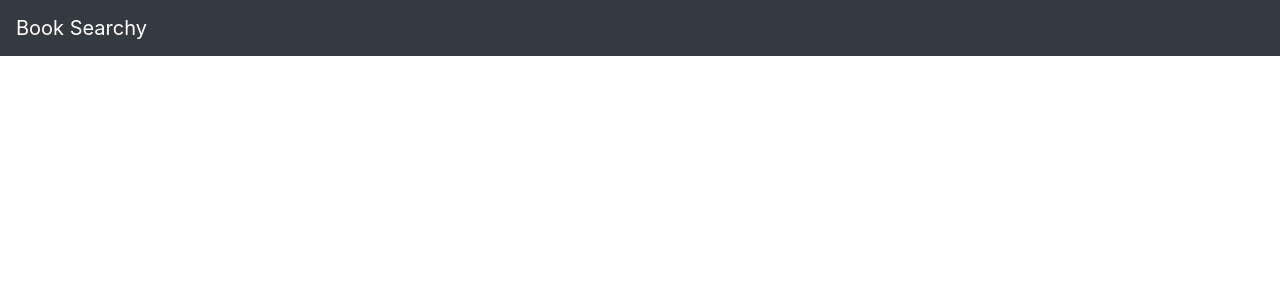
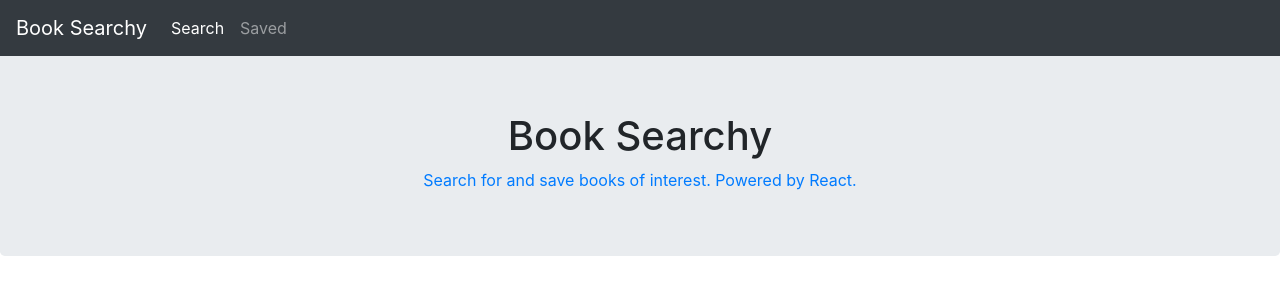
Before and after one commit to AndyFreire/book-searchy, a React (Create React App) app in the folder book-searchy/: page / in a window 1280 px wide. Shown: the top 300 px of the page. Built offline with nearby package versions, Linux system fonts and the light colour scheme.

Commit message:
added Jumbotron

```diff
--- a/book-searchy/src/App.js
+++ b/book-searchy/src/App.js
@@ -1,6 +1,7 @@
 import React, { useState } from "react";
 import API from "./utils/API";
-import Nav from "./components/Nav"
+import Nav from "./components/Nav";
+import Jumbotron from "./components/Jumbotron";
 
 function App(){
 
@@ -25,8 +26,8 @@ function App(){
   return (
     <div>
       <Nav />
-      {/* <Jumbotron />
-      <Container>
+      <Jumbotron />
+      {/*<Container>
         <Row>
           <Col size="md-12">
             <form>
--- /dev/null
+++ b/book-searchy/src/components/Jumbotron/index.js
@@ -0,0 +1,14 @@
+import React from "react";
+
+function Jumbotron() {
+  return (
+    <div className= "jumbotron text-center align-middle">
+      <h1 className="pt-5">Book Searchy</h1>
+      <a target="_blank" rel="noopener noreferrer" href="http://www.recipepuppy.com/about/api/">
+        Search for and save books of interest. Powered by React.
+      </a>
+    </div>
+  );
+}
+
+export default Jumbotron;
--- a/book-searchy/src/components/Nav/index.js
+++ b/book-searchy/src/components/Nav/index.js
@@ -1,13 +1,24 @@
 import React from "react";
 
 function Nav() {
-  return (
-    <nav className="navbar navbar-dark bg-dark">
-      <a className="navbar-brand" href="/">
-        Book Searchy
-      </a>
-    </nav>
-  );
+    return (
+        <nav className="navbar navbar-expand-md navbar-dark fixed-top bg-dark">
+            <a className="navbar-brand" href="#">Book Searchy</a>
+            <button className="navbar-toggler" type="button" data-toggle="collapse" data-target="#navbarCollapse" aria-controls="navbarCollapse" aria-expanded="false" aria-label="Toggle navigation">
+                <span className="navbar-toggler-icon"></span>
+            </button>
+            <div className="collapse navbar-collapse" id="navbarCollapse">
+                <ul className="navbar-nav mr-auto">
+                    <li className="nav-item active">
+                        <a className="nav-link" href="/">Search <span className="sr-only">(current)</span></a>
+                    </li>
+                    <li className="nav-item">
+                        <a className="nav-link" href="/saved">Saved</a>
+                    </li>
+                </ul>
+            </div>
+        </nav>
+    );
 }
 
 export default Nav;
```
Also changed, not shown: 1 other file (tests, documents, lock files or other folders).
